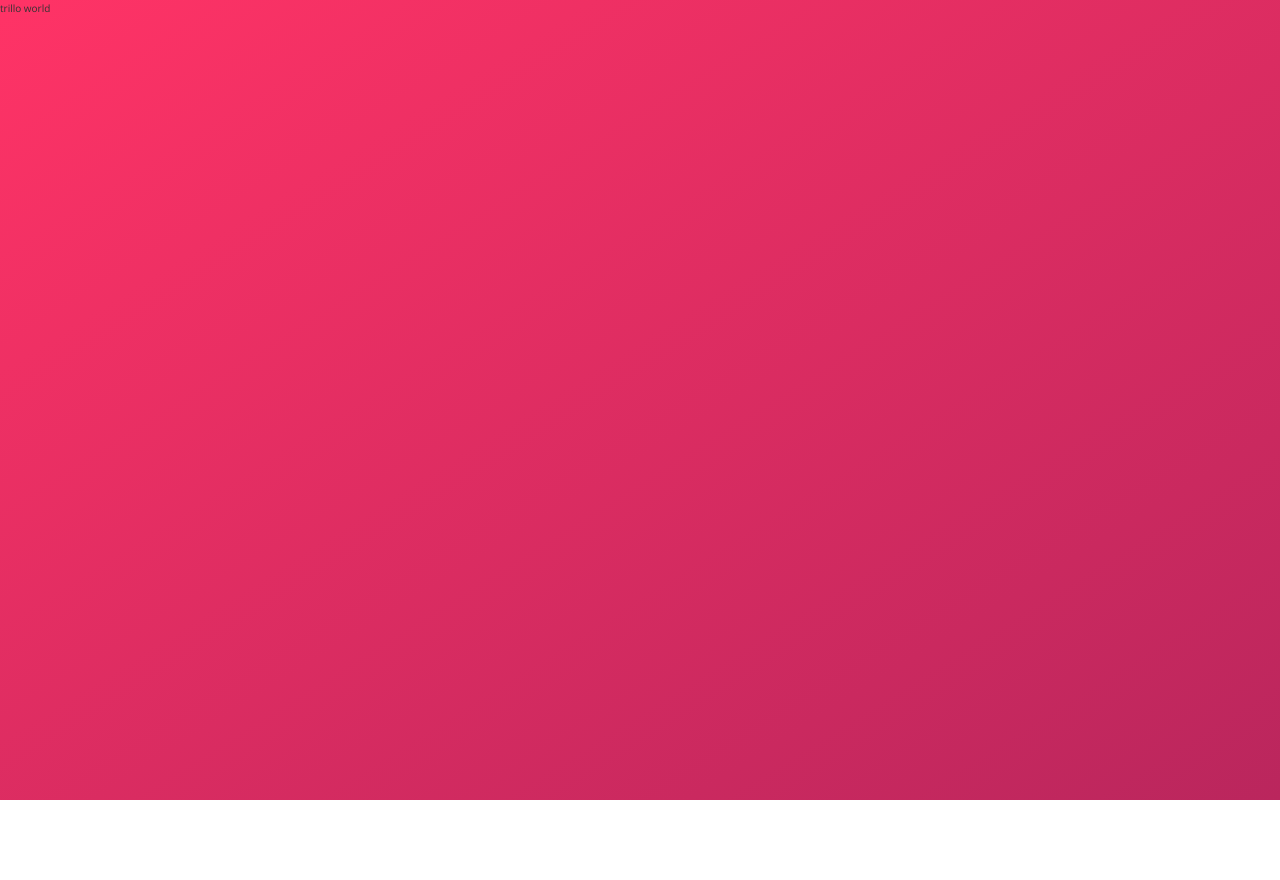
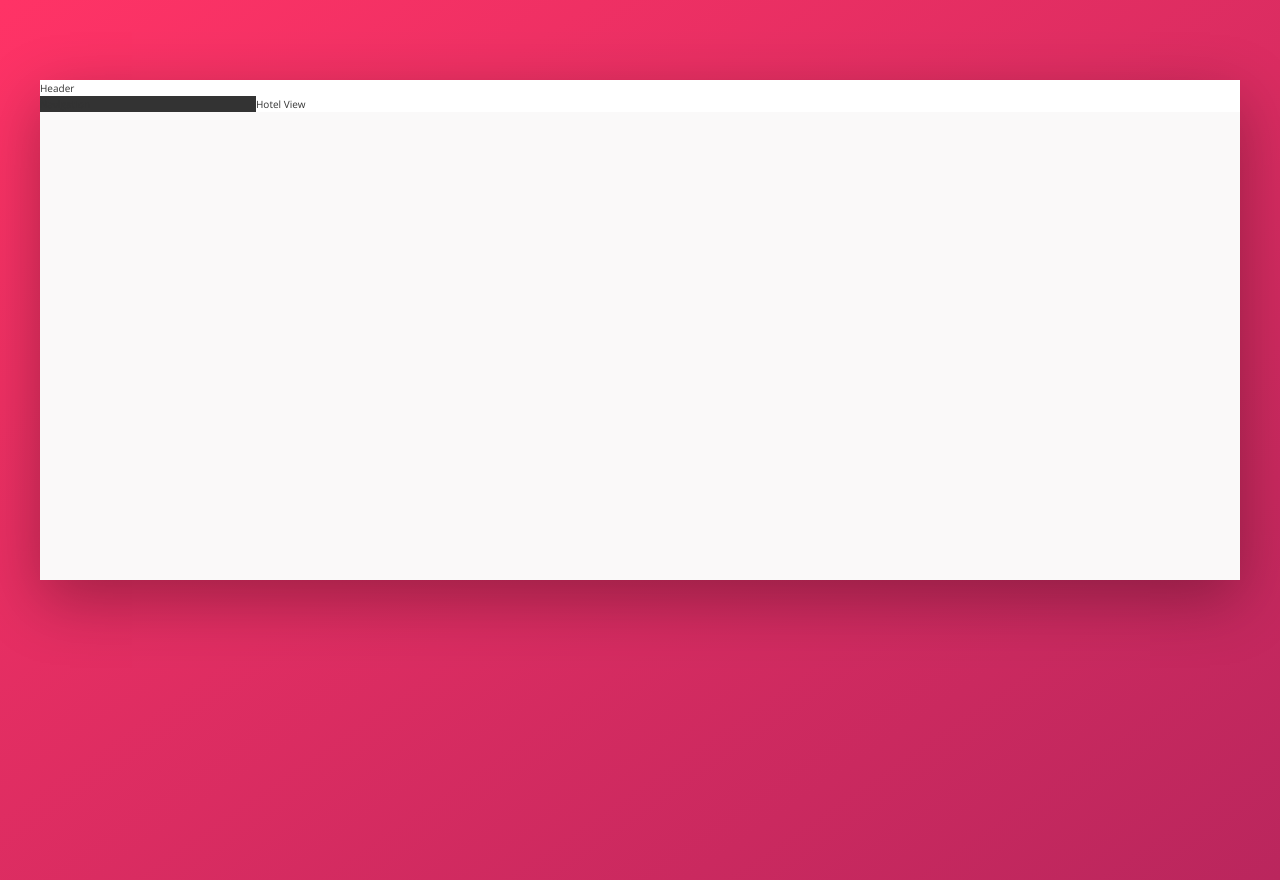
Before and after one commit to mike1234-pixel/Trillo, a website: page index.html in a window 1280 px wide. Before the commit the page ends 800 px from the top, so only its background shows below. Drawn offline with nearby package versions, Linux system fonts and the light colour scheme.

Commit message:
created main flex-container and layout of three main items - header, sidebar and hotel-view(main content)

```diff
--- a/index.html
+++ b/index.html
@@ -14,6 +14,21 @@
     <title>trillo &mdash; Your all-in-one booking app</title>
   </head>
   <body>
-    trillo world
+    <div class="container">
+      <header class="header">
+        Header
+      </header>
+      <div class="content">
+        <nav class="sidebar">
+          Navigation
+        </nav>
+        <main class="hotel-view">
+          Hotel View
+        </main>
+      </div>
+    </div>
   </body>
 </html>
+
+<!--3 main components are header, sidebar and main section-->
+<!-- div content = the entire part below the header (sidebar and main section)-->
--- a/sass/_base.scss
+++ b/sass/_base.scss
@@ -20,6 +20,8 @@
   --color-grey-dark-1: #333;
   --color-grey-dark-2: #777;
   --color-grey-dark-3: #999;
+
+  --shadow-dark: 0 2rem 6rem rgba(0, 0, 0, 0.3);
 }
 
 * {
--- a/sass/_layout.scss
+++ b/sass/_layout.scss
@@ -0,0 +1,32 @@
+.container {
+  max-width: 120rem;
+  // if view port less than 1200px then occupy 100% of available viewport width
+  margin: 8rem auto; // centers container inside parent (body)
+  background-color: var(--color-grey-light-1);
+  box-shadow: var(--shadow-dark);
+  min-height: 50rem; // container won't shrink to less than 500px
+}
+
+.header {
+  height: 7 rem;
+  background-color: #fff;
+  border-bottom: var(--color-grey-light-2);
+  width: 100%;
+}
+
+.content {
+  //flex-container
+  display: flex;
+}
+
+.sidebar {
+  //flex-item
+  background-color: var(--color-grey-dark-1);
+  flex: 0 0 18%; // grow and shrink set to 0, flex-basis (width) to 18%
+}
+
+.hotel-view {
+  //flex-item
+  background-color: #fff;
+  flex: 1; // makes element grow as much as it can
+}
```
Also changed, not shown: css/style.css.
